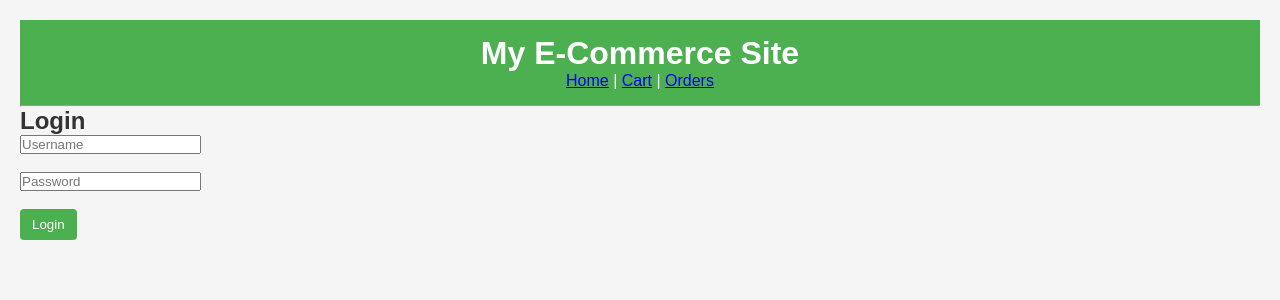
After one commit to amit24-mh/pypro, a Django app: page /login/ in a window 1280 px wide. The commit adds this page. Shown: the top 300 px of the page. Run offline with Django 5.2, Linux system fonts and the light colour scheme.

Commit message:
Fixed templates, added login view, corrected static files, updated cart and checkout functionality

```diff
--- a/store/templates/store/cart.html
+++ b/store/templates/store/cart.html
@@ -1,6 +1,5 @@
+{% extends 'store/base.html' %}
 {% load static %}
-<link rel="stylesheet" href="{% static 'store/css/style.css' %}">
-{% extends 'store/base.html' %}
 {% block content %}
 <h2>Your Cart</h2>
 {% if cart_items %}
--- a/store/templates/store/checkout.html
+++ b/store/templates/store/checkout.html
@@ -1,6 +1,5 @@
+{% extends 'store/base.html' %}
 {% load static %}
-<link rel="stylesheet" href="{% static 'store/css/style.css' %}">
-{% extends 'store/base.html' %}
 {% block content %}
 <h2>Checkout</h2>
 {% if cart_items %}
--- a/store/templates/store/home.html
+++ b/store/templates/store/home.html
@@ -1,7 +1,5 @@
+{% extends 'store/base.html' %}
 {% load static %}
-<link rel="stylesheet" href="{% static 'store/css/style.css' %}">
-{% extends "store/base.html" %}
-
 {% block content %}
   <h2>Welcome to My E-Commerce Site</h2>
   <p>Browse our products below:</p>
--- /dev/null
+++ b/store/templates/store/login.html
@@ -0,0 +1,14 @@
+{% extends 'store/base.html' %}
+
+{% block content %}
+<h2>Login</h2>
+{% if error %}
+<p style="color:red;">{{ error }}</p>
+{% endif %}
+<form method="post">
+  {% csrf_token %}
+  <input type="text" name="username" placeholder="Username" required><br><br>
+  <input type="password" name="password" placeholder="Password" required><br><br>
+  <button type="submit">Login</button>
+</form>
+{% endblock %}
--- a/store/templates/store/orders.html
+++ b/store/templates/store/orders.html
@@ -1,6 +1,6 @@
+{% extends 'store/base.html' %}
 {% load static %}
-<link rel="stylesheet" href="{% static 'store/css/style.css' %}">
-{% extends 'store/base.html' %}
+
 {% block content %}
 <h2>Your Orders</h2>
 {% if orders %}
--- a/store/templates/store/product_detail.html
+++ b/store/templates/store/product_detail.html
@@ -1,9 +1,9 @@
+{% extends 'store/base.html' %}
 {% load static %}
-<link rel="stylesheet" href="{% static 'store/css/style.css' %}">
-{% extends 'store/base.html' %}
+
 {% block content %}
 <h2>{{ product.name }}</h2>
 <p>{{ product.description }}</p>
 <p>₹{{ product.price }}</p>
-<a href="/cart/add/{{ product.id }}/">Add to cart</a>
+<a href="{% url 'add_to_cart' product.id %}">Add to cart</a>
 {% endblock %}
--- a/store/urls.py
+++ b/store/urls.py
@@ -1,11 +1,13 @@
+
 from django.urls import path
 from . import views
 
 urlpatterns = [
-    path('', views.product_list, name='home'),   # 👈 homepage
+    path('', views.product_list, name='home'),
     path('cart/', views.view_cart, name='view_cart'),
     path('orders/', views.order_list, name='order_list'),
     path('checkout/', views.checkout, name='checkout'),
     path('product/<slug:slug>/', views.product_detail, name='product_detail'),
     path('cart/add/<int:product_id>/', views.add_to_cart, name='add_to_cart'),
+    path('login/', views.user_login, name='login'),  # ✅ Add this line
 ]
--- a/store/views.py
+++ b/store/views.py
@@ -1,6 +1,22 @@
 from django.shortcuts import render, get_object_or_404, redirect
 from django.contrib.auth.decorators import login_required
 from .models import Product, CartItem, Order, OrderItem
+
+from django.contrib.auth import authenticate, login
+from django.shortcuts import render, redirect
+
+def user_login(request):
+    if request.method == 'POST':
+        username = request.POST['username']
+        password = request.POST['password']
+        user = authenticate(request, username=username, password=password)
+        if user:
+            login(request, user)
+            next_url = request.GET.get('next', 'home')
+            return redirect(next_url)
+        else:
+            return render(request, 'store/login.html', {'error': 'Invalid credentials'})
+    return render(request, 'store/login.html')
 
 # Home / Product list
 def home(request):
```
Also changed, not shown: store/templates/store/product_list.html (+4 -4 lines).
